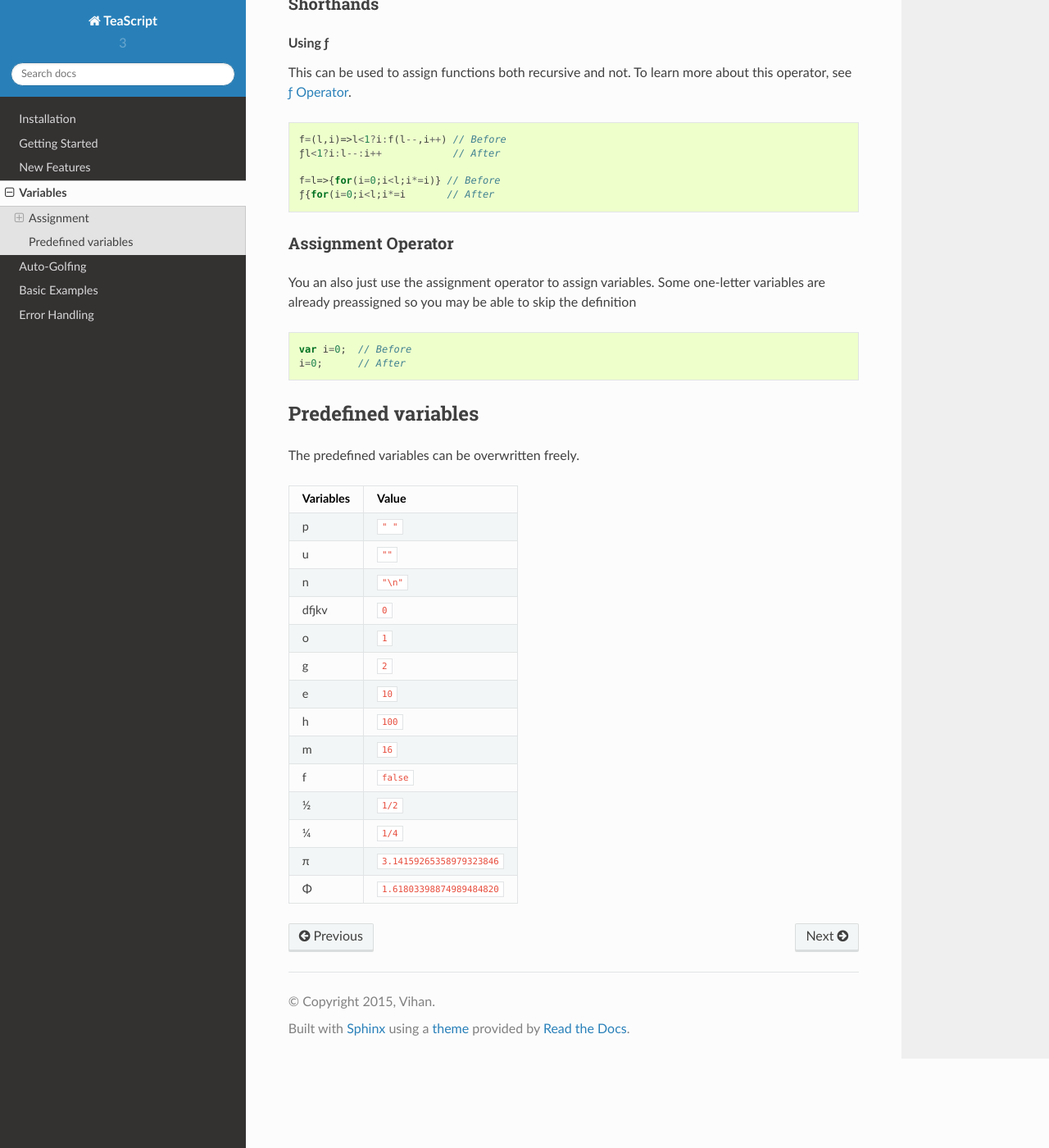
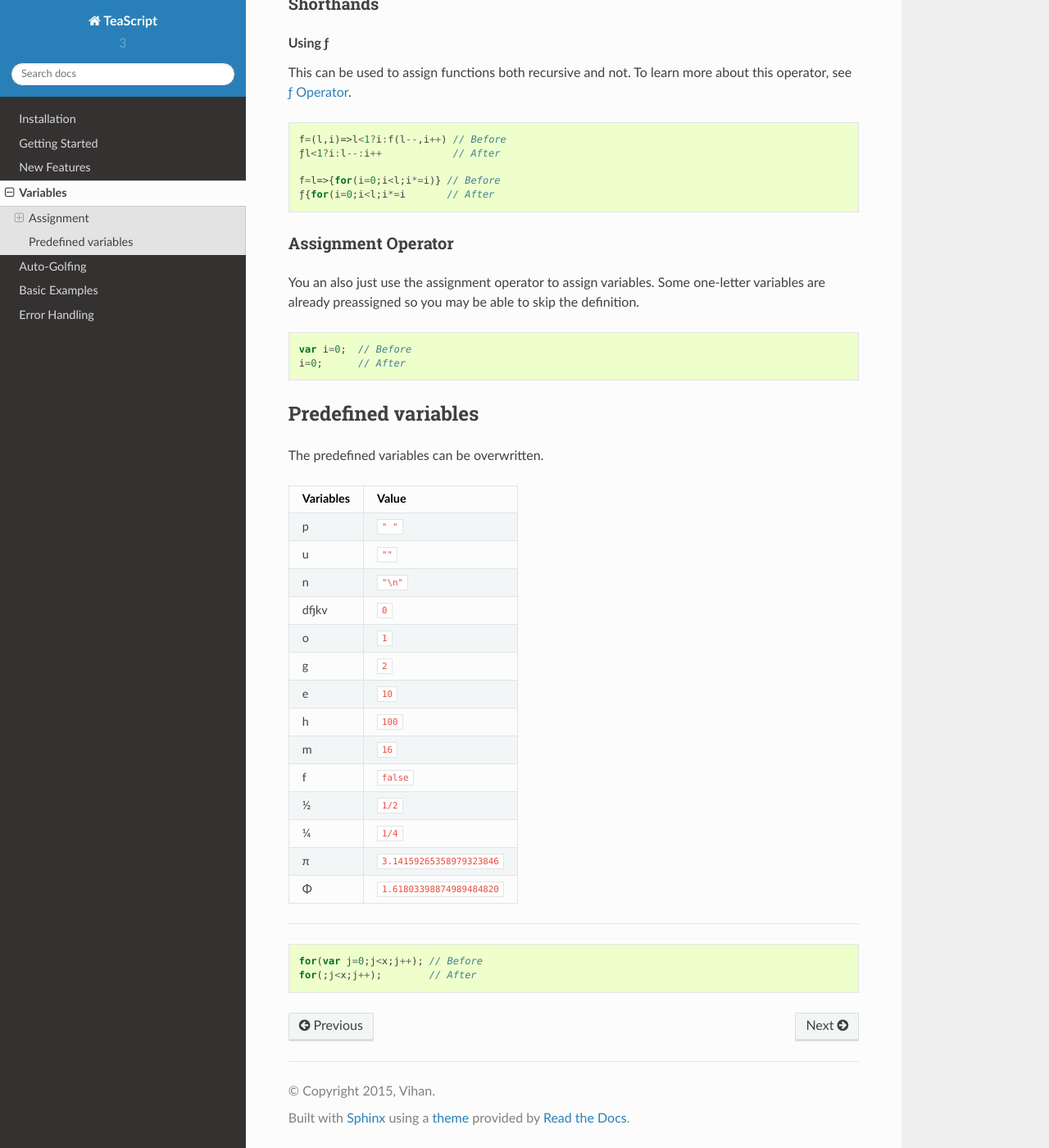
Before and after one commit to vihanb/TeaScript, a Sphinx documentation site: the page built from docs/variables.rst, in a window 1280 px wide and 1400 px high, scrolled down 345 px. Shown: the whole window at 82% size. Built offline with Sphinx 7.4.7 and the Read the Docs theme 2.0.0, drawn with Linux system fonts in a browser that asks for light colours.

Commit message:
more docs

```diff
--- a/docs/variables.rst
+++ b/docs/variables.rst
@@ -26,7 +26,7 @@ This can be used to assign functions both recursive and not. To learn more about
 Assignment Operator
 -------------------
 
-You an also just use the assignment operator to assign variables. Some one-letter variables are already preassigned so you may be able to skip the definition
+You an also just use the assignment operator to assign variables. Some one-letter variables are already preassigned so you may be able to skip the definition.
 
 .. code-block:: js
 
@@ -36,7 +36,7 @@ You an also just use the assignment operator to assign variables. Some one-lette
 Predefined variables
 ====================
 
-The predefined variables can be overwritten freely.
+The predefined variables can be overwritten.
 
 ========= =====
 Variables Value
@@ -56,3 +56,10 @@ f         ``false``
 π         ``3.14159265358979323846``
 Φ         ``1.61803398874989484820``
 ========= =====
+
+....
+
+.. code-block:: js
+
+    for(var j=0;j<x;j++); // Before
+    for(;j<x;j++);        // After
```
Also changed, not shown: 7 other files.
